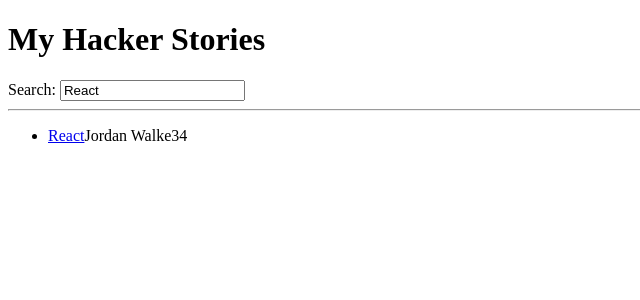
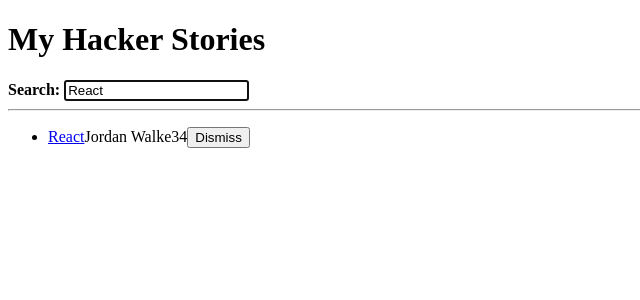
Before and after one commit to 999Ali999/hacker-stories, a React (Vite) app: page / in a window 1280 px wide. Shown: the top 300 px of the page, without its empty margins (0-640 px from the left). Built offline with nearby package versions, Linux system fonts and the light colour scheme.

Commit message:
feat: add initial stories and implement input component for search functionality

```diff
--- a/src/App.tsx
+++ b/src/App.tsx
@@ -9,20 +9,7 @@
   points: number;
 };
 
-const useStorageState = (key: string, initialState: string) => {
-  const [value, setValue] = React.useState(
-    localStorage.getItem(key) || initialState
-  );
-
-  React.useEffect(() => {
-    localStorage.setItem(key, value);
-  }, [value, key]);
-
-  return [value, setValue] as const;
-};
-
-const App = () => {
-  const stories = [
+const initialStories = [
   {
     title: "React",
     url: "https://reactjs.org/",
@@ -41,7 +28,30 @@
   },
 ];
 
+const useStorageState = (key: string, initialState: string) => {
+  const [value, setValue] = React.useState(
+    localStorage.getItem(key) || initialState
+  );
+
+  React.useEffect(() => {
+    localStorage.setItem(key, value);
+  }, [value, key]);
+
+  return [value, setValue] as const;
+};
+
+const App = () => {
   const [searchTerm, setSearchTerm] = useStorageState("search", "React");
+
+  const [stories, setStories] = React.useState(initialStories);
+
+  const handleRemoveStory = (item: Story) => {
+    const newStories = stories.filter(
+      (story) => item.objectID !== story.objectID
+    );
+
+    setStories(newStories);
+  };
 
   const handleSearch = (event: React.ChangeEvent<HTMLInputElement>) => {
     setSearchTerm(event.target.value);
@@ -55,44 +65,81 @@
     <div>
       <h1>My Hacker Stories</h1>
 
-      <Search search={searchTerm} onSearch={handleSearch} />
+      <InputWithLabel
+        id="search"
+        value={searchTerm}
+        isFocused
+        onInputChange={handleSearch}
+      >
+        <strong>Search:</strong>
+      </InputWithLabel>
 
       <hr />
 
-      <List list={searchedStories} />
+      <List list={searchedStories} onRemoveItem={handleRemoveStory} />
     </div>
   );
 };
 
-type SearchProps = {
-  search: string;
-  onSearch: (event: React.ChangeEvent<HTMLInputElement>) => void;
+type InputWithLabelProps = {
+  id: string;
+  value: string;
+  type?: string;
+  onInputChange: (event: React.ChangeEvent<HTMLInputElement>) => void;
+  isFocused: boolean;
+  children: React.ReactNode;
 };
 
-const Search = ({ search, onSearch }: SearchProps) => (
+const InputWithLabel = ({
+  id,
+  value,
+  type = "text",
+  onInputChange,
+  isFocused,
+  children,
+}: InputWithLabelProps) => {
+  const inputRef = React.useRef<HTMLInputElement>(null);
+
+  React.useEffect(() => {
+    if (isFocused && inputRef.current) {
+      inputRef.current.focus();
+    }
+  }, [isFocused]);
+
+  return (
     <>
-    <label htmlFor="search">Search: </label>
-    <input id="search" type="text" value={search} onChange={onSearch} />
+      <label htmlFor={id}>{children}</label>
+      &nbsp;
+      <input
+        ref={inputRef}
+        id={id}
+        type={type}
+        value={value}
+        onChange={onInputChange}
+      />
     </>
   );
+};
 
 type ListProps = {
   list: Story[];
+  onRemoveItem: (item: Story) => void;
 };
 
-const List = ({ list }: ListProps) => (
+const List = ({ list, onRemoveItem }: ListProps) => (
   <ul>
     {list.map((item) => (
-      <Item key={item.objectID} item={item} />
+      <Item key={item.objectID} item={item} onRemoveItem={onRemoveItem} />
     ))}
   </ul>
 );
 
 type ItemProps = {
   item: Story;
+  onRemoveItem: (item: Story) => void;
 };
 
-const Item = ({ item }: ItemProps) => (
+const Item = ({ item, onRemoveItem }: ItemProps) => (
   <li>
     <span>
       <a href={item.url}>{item.title}</a>
@@ -100,6 +147,11 @@
     <span>{item.author}</span>
     <span>{item.num_comments}</span>
     <span>{item.points}</span>
+    <span>
+      <button type="button" onClick={() => onRemoveItem(item)}>
+        Dismiss
+      </button>
+    </span>
   </li>
 );
 
```
Lines whose indentation alone changed are shown as unchanged.
